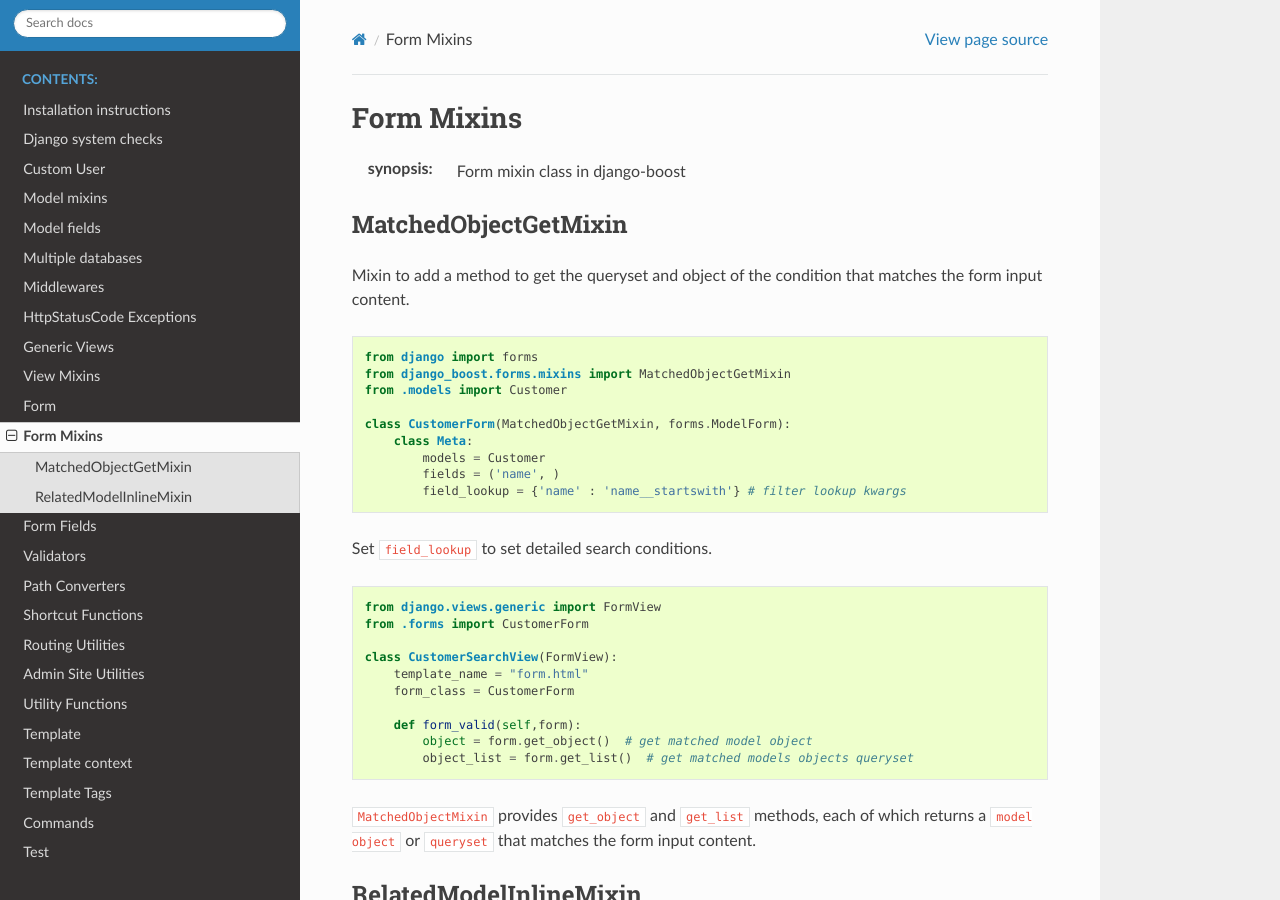
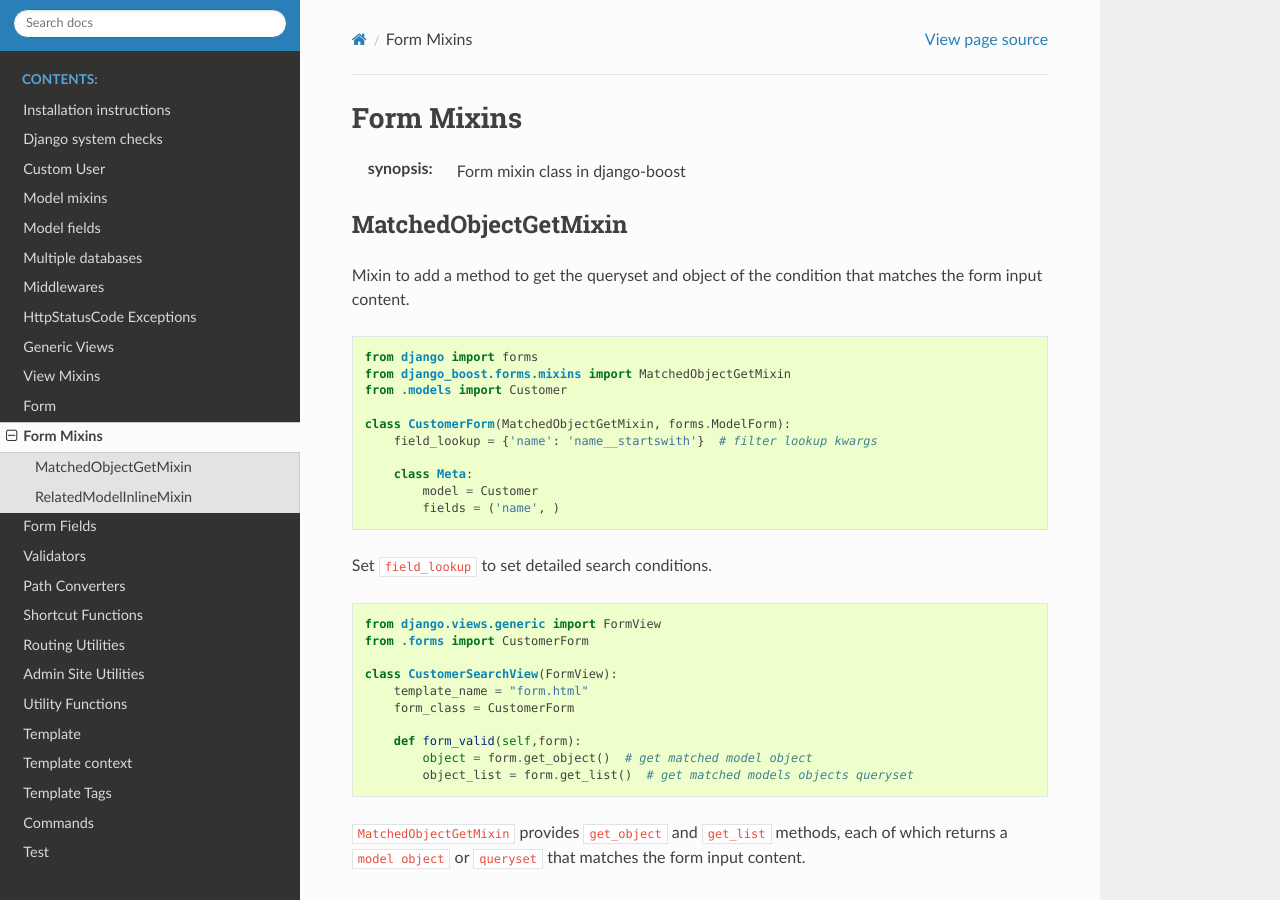
Before and after one commit to ChanTsune/django-boost, a Sphinx documentation site: the page built from docs/form_mixins.rst, in a window 1280 px wide and 900 px high. Built offline with Sphinx 7.4.7 and the Read the Docs theme 3.1.0, drawn with Linux system fonts in a browser that asks for light colours.

Commit message:
:memo: Fix form_mixins docs examples and stale class name
- MatchedObjectGetMixin example: Meta option is `model` (not `models`), and
  `field_lookup` is a form-class attribute, not a Meta option.
- Fix the prose that referred to a non-existent `MatchedObjectMixin`.
- Fix the FieldRenameMixin docstring example (`from django import forms`, and
  the attribute is `rename_fields`).

```diff
--- a/docs/form_mixins.rst
+++ b/docs/form_mixins.rst
@@ -16,10 +16,11 @@ Mixin to add a method to get the queryset and object of the condition that match
   from .models import Customer
 
   class CustomerForm(MatchedObjectGetMixin, forms.ModelForm):
+      field_lookup = {'name': 'name__startswith'}  # filter lookup kwargs
+
       class Meta:
-          models = Customer
+          model = Customer
           fields = ('name', )
-          field_lookup = {'name' : 'name__startswith'} # filter lookup kwargs
 
 
 Set ``field_lookup`` to set detailed search conditions.
@@ -38,7 +39,7 @@ Set ``field_lookup`` to set detailed search conditions.
           object_list = form.get_list()  # get matched models objects queryset
 
 
-``MatchedObjectMixin`` provides ``get_object`` and ``get_list`` methods, each of which returns a ``model object`` or ``queryset`` that matches the form input content.
+``MatchedObjectGetMixin`` provides ``get_object`` and ``get_list`` methods, each of which returns a ``model object`` or ``queryset`` that matches the form input content.
 
 RelatedModelInlineMixin
 ------------------------
```
Also changed, not shown: 1 other file.
